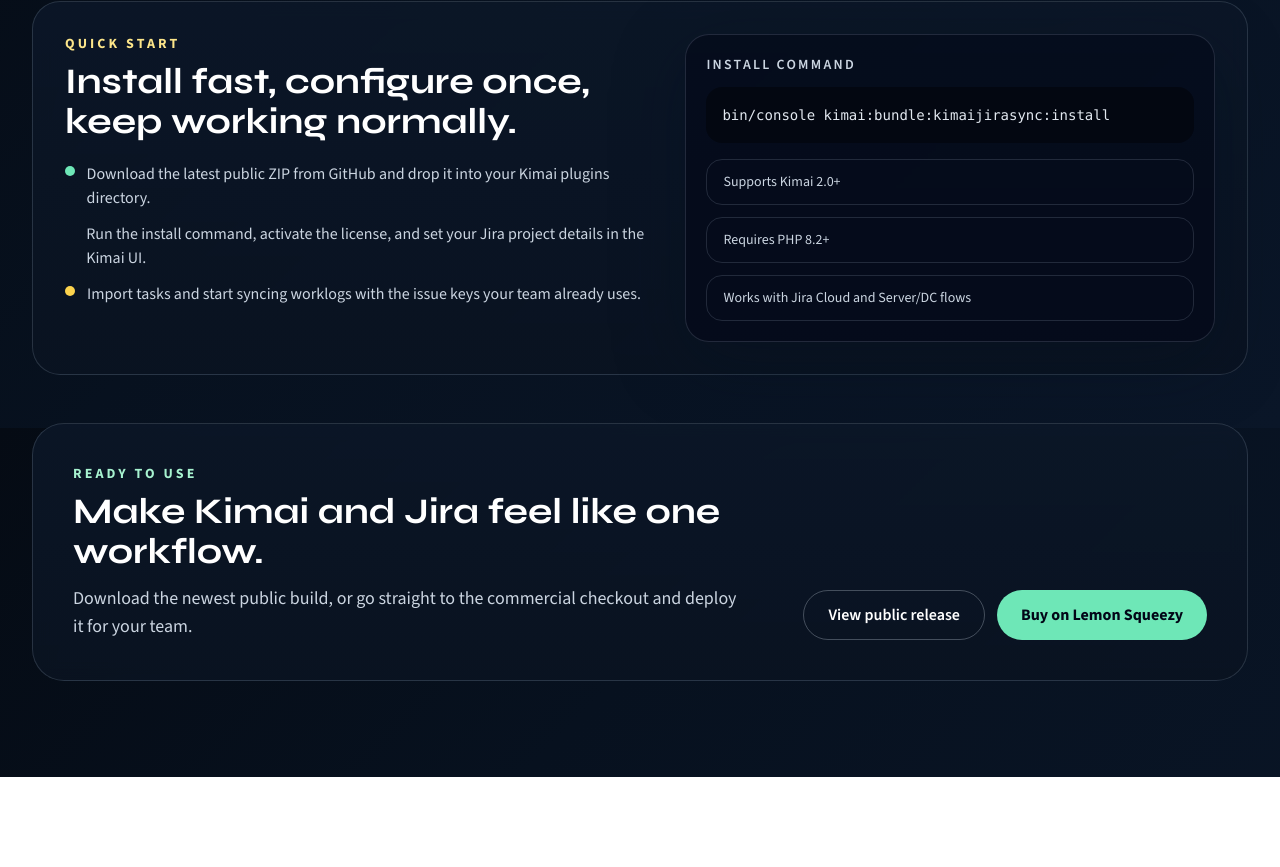
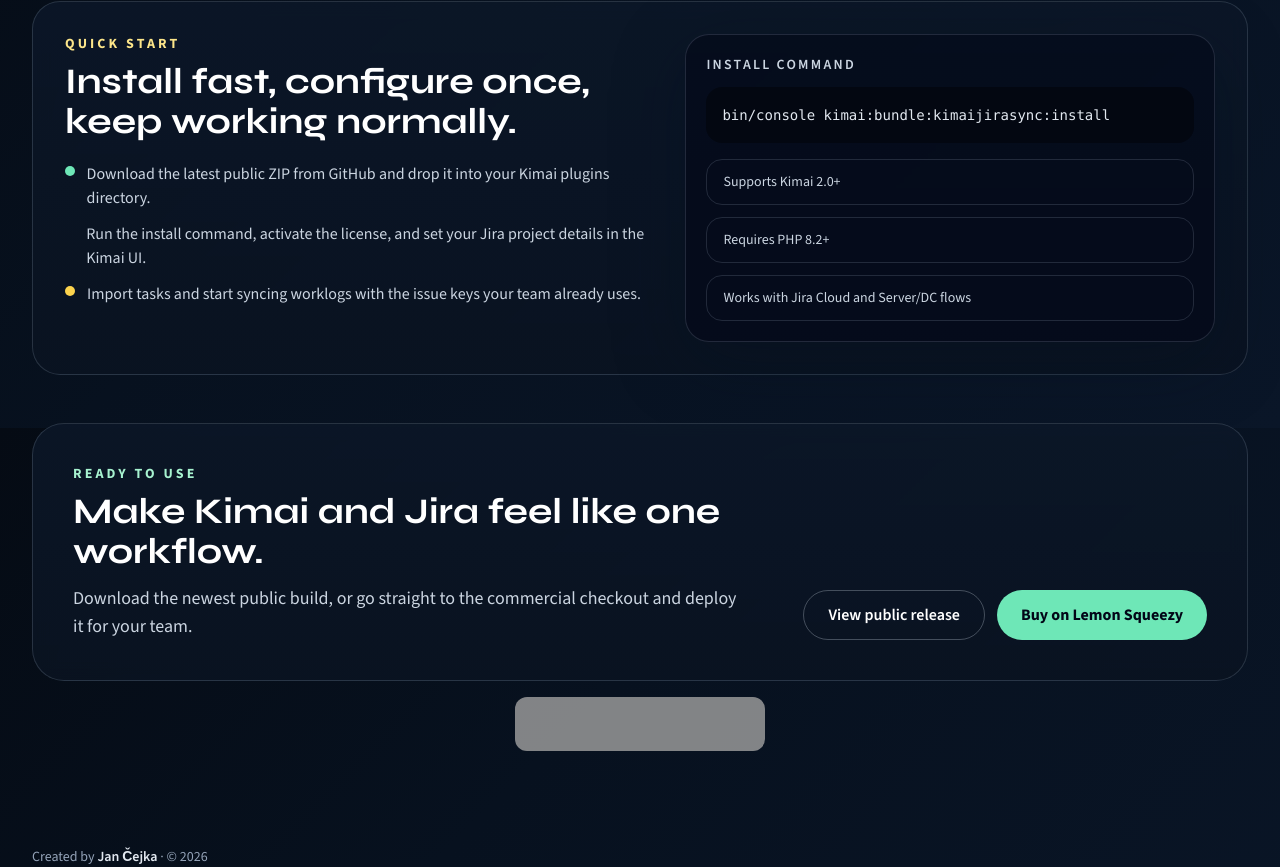
Before and after one commit to Cuchulain/kimai-jira-sync-assets, a website: page index.html in a window 1280 px wide. Shown: the part 1972-2839 px from the top of the page. Before the commit the page ends 2749 px from the top, so only its background shows below. Drawn offline with nearby package versions, Linux system fonts and the light colour scheme; grey boxes are pictures that could not be loaded.

Commit message:
Přidání nových obrázků + zobrazení badge na stránce.

```diff
--- a/index.html
+++ b/index.html
@@ -44,6 +44,30 @@
             box-shadow:
                 0 0 0 1px rgba(118, 229, 201, 0.18),
                 0 16px 60px rgba(7, 17, 31, 0.45);
+        }
+
+        .ph-badge {
+            display: inline-flex;
+            border-radius: 16px;
+            opacity: 0.82;
+            transition: transform 180ms ease, opacity 180ms ease, filter 180ms ease;
+            filter: saturate(0.92);
+        }
+
+        .ph-badge:hover {
+            transform: translateY(-1px);
+            opacity: 1;
+            filter: saturate(1);
+        }
+
+        .ph-badge img {
+            display: block;
+            width: 250px;
+            max-width: 100%;
+            height: 54px;
+            border: 0;
+            border-radius: 12px;
+            background: transparent;
         }
     </style>
 </head>
@@ -266,8 +290,22 @@
                     </div>
                 </div>
             </div>
+
+            <div class="mt-4 flex justify-center">
+                <div class="ph-badge">
+                    <a href="https://www.producthunt.com/products/kimai-jira-sync?embed=true&amp;utm_source=badge-featured&amp;utm_medium=badge&amp;utm_campaign=badge-kimai-jira-sync" target="_blank" rel="noopener noreferrer">
+                        <img alt="Kimai Jira Sync - Sync Kimai time tracking with Jira worklogs | Product Hunt" width="250" height="54" src="https://api.producthunt.com/widgets/embed-image/v1/featured.svg?post_id=1125238&amp;theme=dark&amp;t=1776346332732" loading="lazy">
+                    </a>
+                </div>
+            </div>
         </section>
     </main>
+
+    <footer class="mx-auto max-w-7xl px-4 pb-8 text-center sm:px-6 lg:px-8">
+        <div class="border-t border-slate-400/10 pt-5 text-sm text-slate-400">
+            Created by <a href="https://github.com/Cuchulain" target="_blank" rel="noopener noreferrer" class="font-semibold text-slate-200 transition hover:text-emerald-200">Jan Čejka</a> · © 2026
+        </div>
+    </footer>
 </div>
 </body>
 </html>
```
Also changed, not shown: images/Kimai-Jira-Sync-minimal-badge.png (added), images/Kimai-Jira-Sync-minimal.png (added), images/kimai_jira_thumbnail_tech.png (added).
